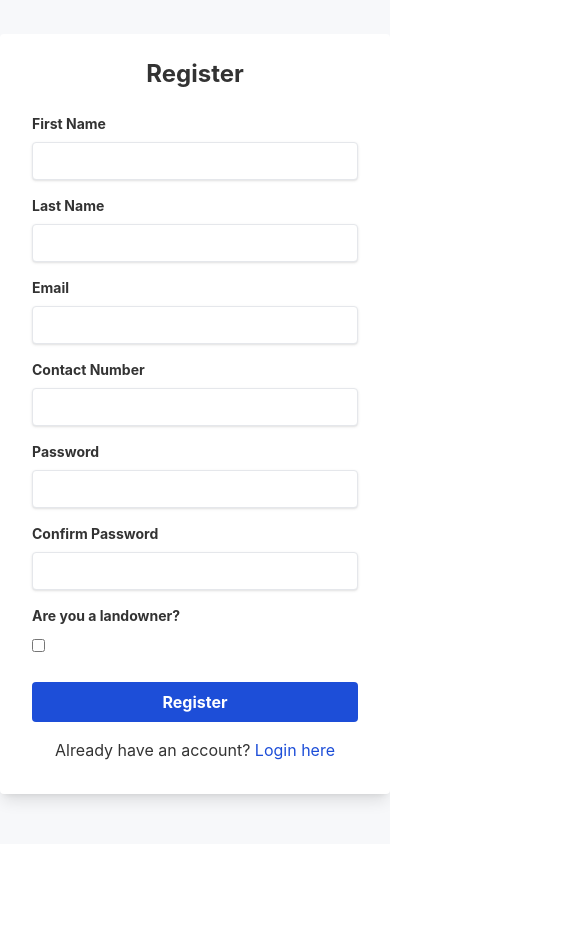
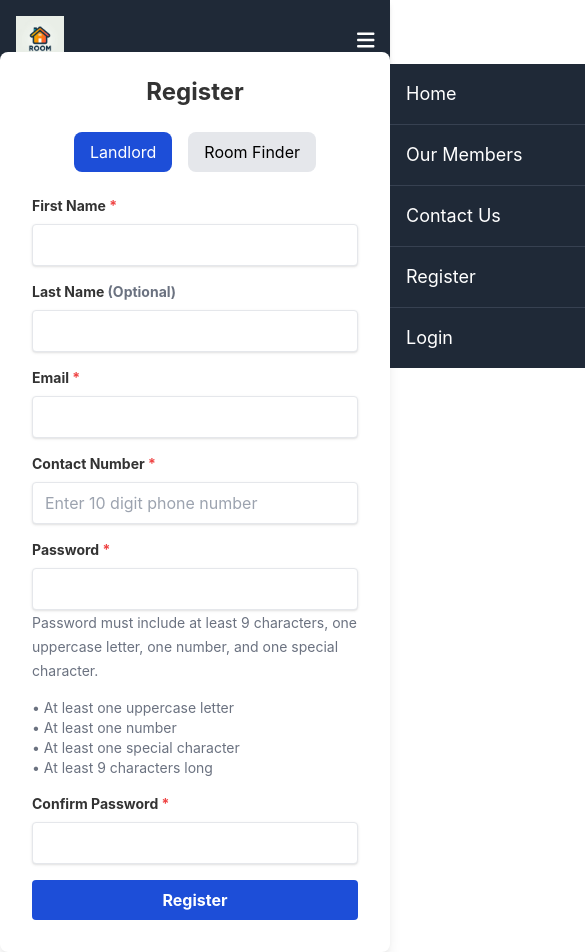
Before and after one commit to robinnayak/rentlink-frontend, a React (Create React App) app: page /register in a window 390 px wide. Shown: the top 952 px of the page, 585 px wide, since content can reach past the window. Before the commit the page ends 844 px from the top, so only its background shows below. Built offline with nearby package versions, Linux system fonts and the light colour scheme.

Commit message:
updated the register validation and phone number validation, also added the deposit for landlord.

```diff
--- a/src/component/authPages/Login.jsx
+++ b/src/component/authPages/Login.jsx
@@ -6,6 +6,7 @@ import { setToken, setUser } from "../app/feature/authSlice";
 import { handleApiError } from "../utils/ApiErrorHandle";
 import Cookies from "js-cookie";
 import ApiErrors from "../common/ApiErrors";
+import Navbar from "../common/Navbar/Navbar";
 const Login = () => {
   const [formData, setFormData] = useState({
     email: "",
@@ -52,6 +53,9 @@ const Login = () => {
   };
 
   return (
+    <>
+      <Navbar />
+
     <div className="flex justify-center items-center h-screen bg-primary-bg">
       <form
         onSubmit={submitLogin}
@@ -107,6 +111,7 @@ const Login = () => {
       </form>
       {/* Display error message if any */}
     </div>
+    </>
   );
 };
 
--- a/src/component/authPages/Register.jsx
+++ b/src/component/authPages/Register.jsx
@@ -1,39 +1,119 @@
 import React, { useState } from "react";
 import { postRegisterAPI } from "../api/auth/request";
-import { Link, useNavigate } from "react-router-dom";
+import { useNavigate } from "react-router-dom";
 import { handleApiError } from "../utils/ApiErrorHandle";
+import Navbar from "../common/Navbar/Navbar";
 
 const Register = () => {
   const [formData, setFormData] = useState({
     email: "",
     first_name: "",
-    last_name: "",
+    last_name: "", // Optional field
     password: "",
     password2: "",
-    is_landowner: false,
+    is_landowner: true, // Default to landlord, can be toggled
     contact_number: "",
   });
-  const [isLoading, setIsLoading] = useState(false); // New loading state
+  const [isLoading, setIsLoading] = useState(false);
   const [error, setError] = useState(null);
-  const navigation = useNavigate();
-  const handleChange = (e) => {
-    const { name, value, type, checked } = e.target;
+  const [role, setRole] = useState("landowner"); // Track role
+  const [passwordError, setPasswordError] = useState(""); // Password validation state
+  const [passwordValidation, setPasswordValidation] = useState({
+    hasUppercase: false,
+    hasNumber: false,
+    hasSpecialChar: false,
+    hasMinLength: false,
+  });
+  const [phoneError, setPhoneError] = useState(""); // Phone validation state
+
+  const navigate = useNavigate();
+
+  const handleRoleChange = (role) => {
+    setRole(role);
     setFormData({
       ...formData,
-      [name]: type === "checkbox" ? checked : value,
+      is_landowner: role === "landowner",
     });
+  };
+
+  const handleChange = (e) => {
+    const { name, value } = e.target;
+    setFormData({
+      ...formData,
+      [name]: value,
+    });
+
+    if (name === "password") {
+      validatePassword(value);
+    }
+
+    if (name === "contact_number") {
+      validatePhoneNumber(value);
+    }
+  };
+
+  const validatePassword = (password) => {
+    // Real-time password validation
+    setPasswordValidation({
+      hasUppercase: /[A-Z]/.test(password),
+      hasNumber: /\d/.test(password),
+      hasSpecialChar: /[!@#$%^&*(),.?":{}|<>]/.test(password),
+      hasMinLength: password.length >= 9,
+    });
+  };
+
+  const validatePhoneNumber = (phone) => {
+    const phonePattern = /^\d{0,10}$/;
+    if (!phonePattern.test(phone)) {
+      setPhoneError("Phone number must be exactly 10 digits.");
+    } else {
+      setPhoneError("");
+    }
+    setFormData({
+      ...formData,
+      contact_number: phone,
+    });
+  };
+
+  const checkPasswordsMatch = () => {
+    const { password, password2 } = formData;
+    return password === password2;
+  };
+
+  const validateForm = () => {
+    const { hasUppercase, hasNumber, hasSpecialChar, hasMinLength } =
+      passwordValidation;
+
+    if (!checkPasswordsMatch()) {
+      setPasswordError("Passwords do not match.");
+      return false;
+    }
+
+    if (!hasUppercase || !hasNumber || !hasSpecialChar || !hasMinLength) {
+      setPasswordError("Password does not meet the required criteria.");
+      return false;
+    }
+
+    if (formData.contact_number.length !== 10) {
+      setPhoneError("Phone number must be exactly 10 digits.");
+      return false;
+    }
+
+    setPasswordError("");
+    setPhoneError("");
+    return true;
   };
 
   const submitUser = async (e) => {
     e.preventDefault();
+    if (!validateForm()) return; // Validate form before submitting
     setIsLoading(true);
     try {
       const res = await postRegisterAPI(formData);
       console.log("Registration Successful:", res);
-      navigation("/login");
+      navigate("/login");
     } catch (error) {
       let api_error = handleApiError(error);
-      console.log(api_error);
       setError(api_error);
     } finally {
       setIsLoading(false);
@@ -41,104 +121,177 @@ const Register = () => {
   };
 
   return (
+    <>
+      <Navbar />
+
       <div className="flex justify-center items-center h-screen bg-primary-bg">
+        {error && <p className="text-red-500">{error}</p>}
         <form
           onSubmit={submitUser}
-        className="bg-white shadow-lg rounded px-8 pt-6 pb-8 mb-4 w-full max-w-md"
+          className="bg-white shadow-lg rounded-lg px-8 pt-6 pb-8 w-full max-w-md"
         >
           <h1 className="text-2xl font-bold mb-6 text-center text-primary-text">
             Register
           </h1>
+
+          {/* Role selection */}
+          <div className="flex justify-center mb-6">
+            <button
+              type="button"
+              className={`px-4 py-2 mr-4 ${
+                role === "landowner"
+                  ? "bg-primary-btn text-white"
+                  : "bg-gray-200"
+              } rounded-lg`}
+              onClick={() => handleRoleChange("landowner")}
+            >
+              Landlord
+            </button>
+            <button
+              type="button"
+              className={`px-4 py-2 ${
+                role === "room_finder"
+                  ? "bg-primary-btn text-white"
+                  : "bg-gray-200"
+              } rounded-lg`}
+              onClick={() => handleRoleChange("room_finder")}
+            >
+              Room Finder
+            </button>
+          </div>
+
+          {/* First Name */}
           <div className="mb-4">
             <label className="block text-primary-text text-sm font-bold mb-2">
-            First Name
+              First Name <span className="text-red-500">*</span>
             </label>
             <input
               type="text"
               name="first_name"
               value={formData.first_name}
               onChange={handleChange}
-            className="shadow appearance-none border rounded w-full py-2 px-3 text-primary-text leading-tight focus:outline-none focus:shadow-outline"
+              className="shadow border rounded w-full py-2 px-3 text-primary-text focus:outline-none focus:shadow-outline"
               required
             />
           </div>
+
+          {/* Last Name */}
           <div className="mb-4">
             <label className="block text-primary-text text-sm font-bold mb-2">
-            Last Name
+              Last Name <span className="text-gray-500">(Optional)</span>
             </label>
             <input
               type="text"
               name="last_name"
               value={formData.last_name}
               onChange={handleChange}
-            className="shadow appearance-none border rounded w-full py-2 px-3 text-primary-text leading-tight focus:outline-none focus:shadow-outline"
-            required
+              className="shadow border rounded w-full py-2 px-3 text-primary-text focus:outline-none focus:shadow-outline"
             />
           </div>
+
+          {/* Email */}
           <div className="mb-4">
             <label className="block text-primary-text text-sm font-bold mb-2">
-            Email
+              Email <span className="text-red-500">*</span>
             </label>
             <input
               type="email"
               name="email"
               value={formData.email}
               onChange={handleChange}
-            className="shadow appearance-none border rounded w-full py-2 px-3 text-primary-text leading-tight focus:outline-none focus:shadow-outline"
+              className="shadow border rounded w-full py-2 px-3 text-primary-text focus:outline-none focus:shadow-outline"
               required
             />
           </div>
+
+          {/* Contact Number */}
           <div className="mb-4">
             <label className="block text-primary-text text-sm font-bold mb-2">
-            Contact Number
+              Contact Number <span className="text-red-500">*</span>
             </label>
             <input
               type="text"
               name="contact_number"
               value={formData.contact_number}
               onChange={handleChange}
-            className="shadow appearance-none border rounded w-full py-2 px-3 text-primary-text leading-tight focus:outline-none focus:shadow-outline"
+              className="shadow border rounded w-full py-2 px-3 text-primary-text focus:outline-none focus:shadow-outline"
               required
+              maxLength={10}
+              pattern="\d*"
+              placeholder="Enter 10 digit phone number"
             />
+            {phoneError && <p className="text-red-500 text-sm">{phoneError}</p>}
           </div>
+
+          {/* Password */}
           <div className="mb-4">
             <label className="block text-primary-text text-sm font-bold mb-2">
-            Password
+              Password <span className="text-red-500">*</span>
             </label>
             <input
               type="password"
               name="password"
               value={formData.password}
               onChange={handleChange}
-            className="shadow appearance-none border rounded w-full py-2 px-3 text-primary-text leading-tight focus:outline-none focus:shadow-outline"
+              className="shadow border rounded w-full py-2 px-3 text-primary-text focus:outline-none focus:shadow-outline"
               required
             />
+            <small className="text-sm text-gray-500">
+              Password must include at least 9 characters, one uppercase letter,
+              one number, and one special character.
+            </small>
           </div>
+
+          {/* Password validation feedback */}
+          <div className="mb-4">
+            <ul className="text-sm text-gray-500">
+              <li
+                className={`${
+                  passwordValidation.hasUppercase ? "text-green-500" : ""
+                }`}
+              >
+                • At least one uppercase letter
+              </li>
+              <li
+                className={`${
+                  passwordValidation.hasNumber ? "text-green-500" : ""
+                }`}
+              >
+                • At least one number
+              </li>
+              <li
+                className={`${
+                  passwordValidation.hasSpecialChar ? "text-green-500" : ""
+                }`}
+              >
+                • At least one special character
+              </li>
+              <li
+                className={`${
+                  passwordValidation.hasMinLength ? "text-green-500" : ""
+                }`}
+              >
+                • At least 9 characters long
+              </li>
+            </ul>
+          </div>
+
+          {/* Confirm Password */}
           <div className="mb-4">
             <label className="block text-primary-text text-sm font-bold mb-2">
-            Confirm Password
+              Confirm Password <span className="text-red-500">*</span>
             </label>
             <input
               type="password"
               name="password2"
               value={formData.password2}
               onChange={handleChange}
-            className="shadow appearance-none border rounded w-full py-2 px-3 text-primary-text leading-tight focus:outline-none focus:shadow-outline"
+              className="shadow border rounded w-full py-2 px-3 text-primary-text focus:outline-none focus:shadow-outline"
               required
             />
           </div>
-        <div className="mb-6">
-          <label className="block text-primary-text text-sm font-bold mb-2">
-            Are you a landowner?
-          </label>
-          <input
-            type="checkbox"
-            name="is_landowner"
-            checked={formData.is_landowner}
-            onChange={handleChange}
-            className="mr-2 leading-tight"
-          />
-        </div>
+          {passwordError && <p className="text-red-500">{passwordError}</p>}
+
           <button
             type="submit"
             className={`bg-primary-btn hover:bg-primary-btn-dark text-white font-bold py-2 px-4 rounded focus:outline-none focus:shadow-outline w-full ${
@@ -146,19 +299,11 @@ const Register = () => {
             }`}
             disabled={isLoading}
           >
-          {isLoading ? "Submiting..." : "Register"} {/* Show loading text */}
+            {isLoading ? "Loading..." : "Register"}
           </button>
-        <div className="text-center mt-4">
-          <p className="text-primary-text">
-            Already have an account?{" "}
-            <Link to="/login" className="text-primary-btn hover:underline">
-              Login here
-            </Link>
-          </p>
-        </div>
-        {error ? <div className="text-red-500">{error}</div> : ""}
         </form>
       </div>
+    </>
   );
 };
 
--- a/src/component/common/HomeComponents/rooms/RoomDetail.jsx
+++ b/src/component/common/HomeComponents/rooms/RoomDetail.jsx
@@ -22,7 +22,9 @@ const RoomDetails = () => {
     const fetchRoomDetails = async () => {
       try {
         const res = await getRoomsDetailApi(token, room_id);
+
         setRoomData(res); // Assuming the response structure has data field
+        console.log("res room detail data",res)
         setLoading(false);
       } catch (error) {
         console.error("Error fetching room details:", error);
@@ -240,7 +242,7 @@ const ActionButtons = ({
 }) => {
   // Show buttons if location URL is not HTTP/HTTPS
   if (!location_url.startsWith("http") && !location_url.startsWith("https")) {
-    if (user_type === "Leasee") {
+    if (user_type === "Leasee" || user_type === "Landlord") {
       return (
         <div className="flex space-x-4 mt-6">
           <button
@@ -260,27 +262,6 @@ const ActionButtons = ({
     }
 
   }
-  // If location URL is HTTP/HTTPS, show buttons for both Leasee and Landlord
-  if (location_url.startsWith("http") && location_url.startsWith("https")) {
-    if(user_type==="Landlord"){
-      return (
-        <div className="flex space-x-4 mt-6">
-          <button
-            onClick={() => handleConfirm(room_id)}
-            className="text-white bg-green-600 border border-green-500 rounded-lg px-4 py-2 hover:bg-green-700 transition duration-300"
-          >
-            Confirm Visit
-          </button>
-          <button
-            onClick={() => handleCancel(room_id)}
-            className="text-white bg-red-600 border border-red-500 rounded-lg px-4 py-2 hover:bg-red-700 transition duration-300"
-          >
-            Cancel Visit
-          </button>
-        </div>
-      );
-    }
-  }
 
   return null;
 };
--- a/src/component/common/Navbar/NavItem.jsx
+++ b/src/component/common/Navbar/NavItem.jsx
@@ -1,9 +1,13 @@
 import React from "react";
 import { Link } from "react-router-dom";
 
-const NavItem = ({ text, link }) => {
+const NavItem = ({ text, link, onClose }) => {
   return (
-    <Link to={link} className="text-white text-lg hover:text-yellow-500">
+    <Link
+      to={link}
+      onClick={onClose} // Trigger the onClose function when clicked
+      className="text-white text-lg hover:text-yellow-500"
+    >
       {text}
     </Link>
   );
--- a/src/component/common/Navbar/Navbar.jsx
+++ b/src/component/common/Navbar/Navbar.jsx
@@ -21,6 +21,11 @@ const Navbar = () => {
 
   const toggleMenu = () => {
     setIsOpen(!isOpen);
+  };
+
+  // Close the mobile menu when a NavItem is clicked
+  const handleCloseMenu = () => {
+    setIsOpen(false);
   };
 
   return (
@@ -92,24 +97,40 @@ const Navbar = () => {
         }`}
       >
         <li className="p-4 border-b border-gray-700">
-          <NavItem text="Home" link="/" icon={faHome} />
+          <NavItem text="Home" link="/" icon={faHome} onClose={handleCloseMenu} />
         </li>
         <li className="p-4 border-b border-gray-700">
-          <NavItem text="Our Members" link="/members" icon={faUsers} />
+          <NavItem
+            text="Our Members"
+            link="/members"
+            icon={faUsers}
+            onClose={handleCloseMenu}
+          />
         </li>
         <li className="p-4 border-b border-gray-700">
-          <NavItem text="Contact Us" link="/contact" icon={faEnvelope} />
+          <NavItem
+            text="Contact Us"
+            link="/contact"
+            icon={faEnvelope}
+            onClose={handleCloseMenu}
+          />
         </li>
         {user_type === "Landlord" && (
           <>
             <li className="p-4 border-b border-gray-700">
-              <NavItem text="Add Room" link="/add-room" icon={faEnvelope} />
+              <NavItem
+                text="Add Room"
+                link="/add-room"
+                icon={faEnvelope}
+                onClose={handleCloseMenu}
+              />
             </li>
             <li className="p-4 border-b border-gray-700">
               <NavItem
                 text="Manage Rooms"
                 link="/manage-rooms"
                 icon={faEnvelope}
+                onClose={handleCloseMenu}
               />
             </li>
           </>
@@ -117,10 +138,15 @@ const Navbar = () => {
         {!token && (
           <>
             <li className="p-4 border-b border-gray-700">
-              <NavItem text="Register" link="/register" icon={faUserPlus} />
+              <NavItem
+                text="Register"
+                link="/register"
+                icon={faUserPlus}
+                onClose={handleCloseMenu}
+              />
             </li>
             <li className="p-4">
-              <NavItem text="Login" link="/login" icon={faSignInAlt} />
+              <NavItem text="Login" link="/login" icon={faSignInAlt} onClose={handleCloseMenu} />
             </li>
           </>
         )}
```
Lines whose indentation alone changed are shown as unchanged.
